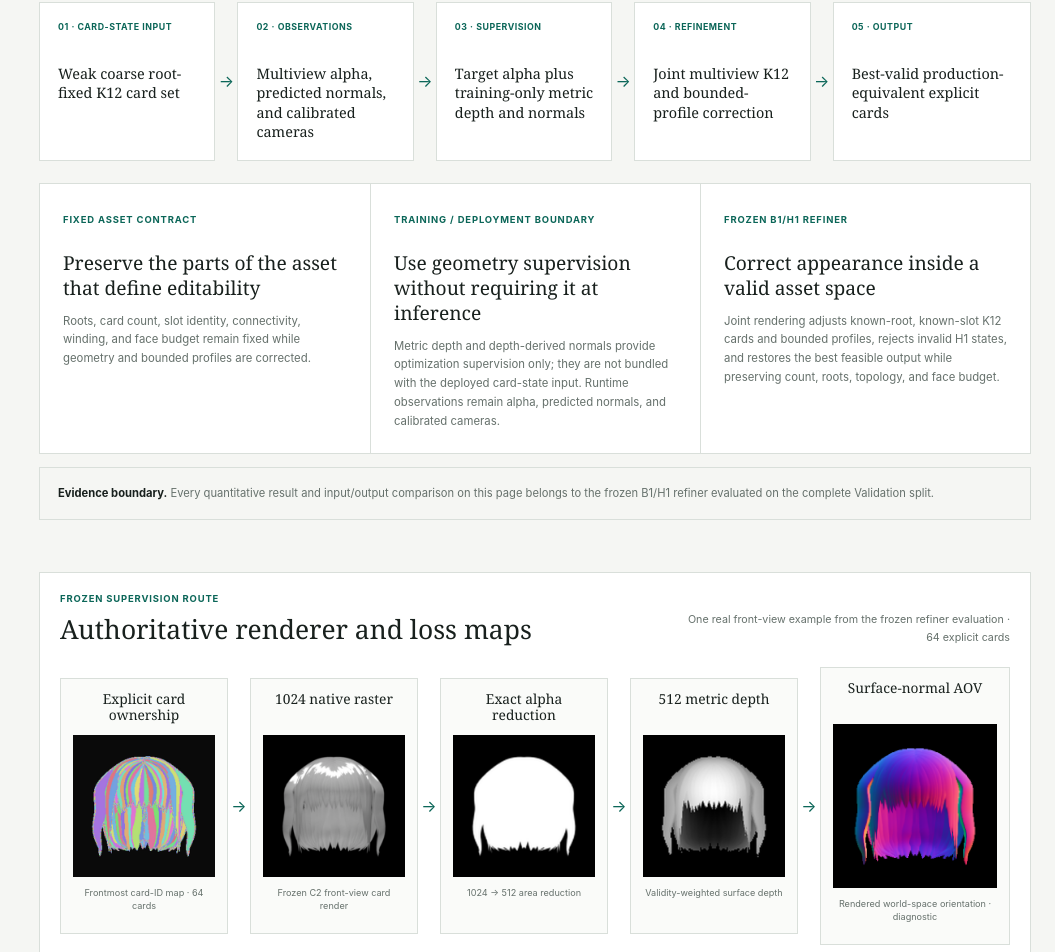
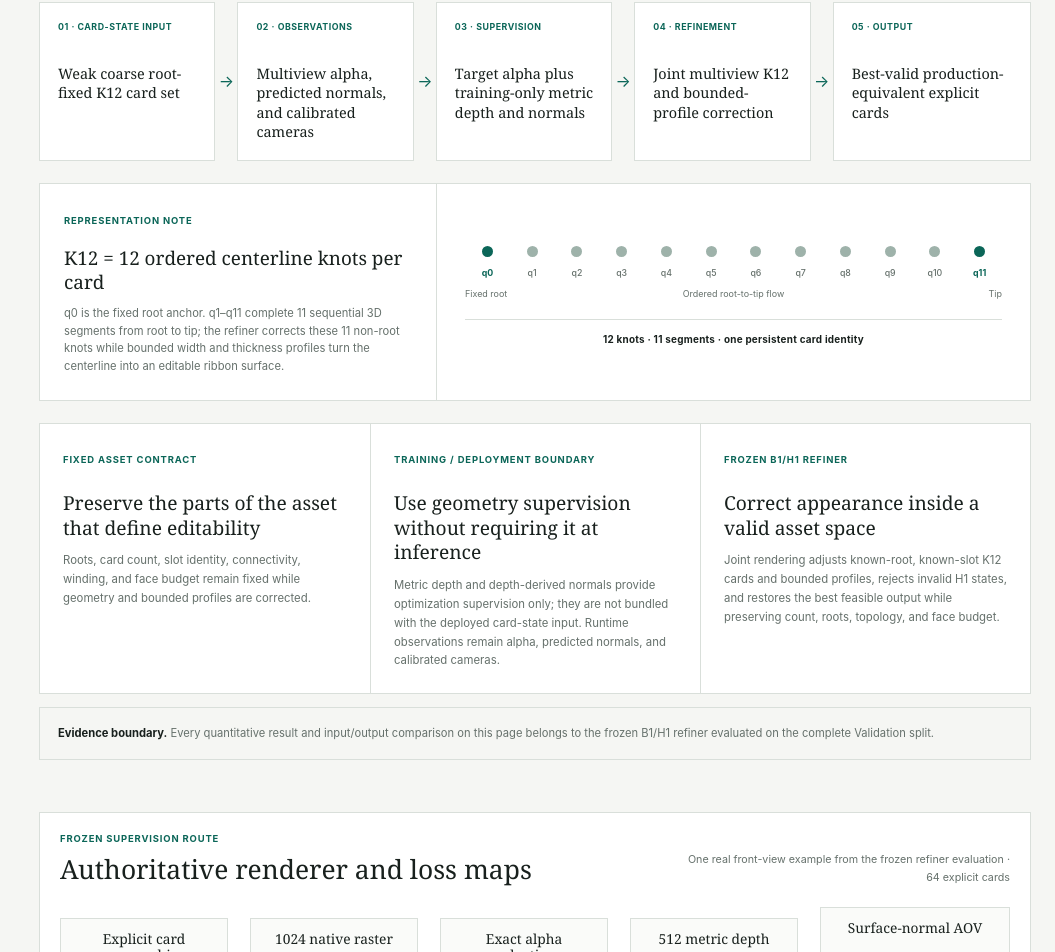
Before and after one commit to Xinyi-0916/research-site, a React (Vite) app: page / in a window 1280 px wide. Shown: the part 2240-3192 px from the top of the page, without its empty margins (225-1280 px from the left). Built offline with nearby package versions, Linux system fonts and the light colour scheme.

Commit message:
Explain the K12 card representation

```diff
--- a/src/ResearchSite.jsx
+++ b/src/ResearchSite.jsx
@@ -145,6 +145,16 @@ export default function ResearchSite() {
         <section className="content-section" id="methodology">
           <SectionHead number="02" title="Methodology" note={project.methodology.status} />
           <div className="method-pipeline">{project.methodology.steps.map((step, index) => <div className="method-stage" key={step.label}><article><span>{String(index + 1).padStart(2, '0')} · {step.label}</span><strong>{step.title}</strong></article>{index < project.methodology.steps.length - 1 && <i aria-hidden="true">→</i>}</div>)}</div>
+          <aside className="k12-explainer" aria-labelledby="k12-title">
+            <div className="k12-copy"><span>{project.methodology.k12.label}</span><h3 id="k12-title">{project.methodology.k12.title}</h3><p>{project.methodology.k12.body}</p></div>
+            <div className="k12-visual">
+              <div className="k12-knot-track" role="img" aria-label="Twelve ordered knots from fixed root q0 to tip q11">
+                {Array.from({ length: 12 }, (_, index) => <span className={index === 0 ? 'root-knot' : index === 11 ? 'tip-knot' : ''} key={index}><i />{index === 0 || index === 11 ? <b>q{index}</b> : <small>q{index}</small>}</span>)}
+              </div>
+              <div className="k12-axis"><span>Fixed root</span><span>Ordered root-to-tip flow</span><span>Tip</span></div>
+              <strong>{project.methodology.k12.summary}</strong>
+            </div>
+          </aside>
           <div className="method-roles">{project.methodology.roles.map((role) => <article key={role.label}><span>{role.label}</span><h3>{role.title}</h3><p>{role.body}</p></article>)}</div>
           <p className="method-evidence"><strong>Evidence boundary.</strong> {project.methodology.evidenceBoundary}</p>
           <RendererLossChart />
--- a/src/data/siteData.js
+++ b/src/data/siteData.js
@@ -163,6 +163,12 @@ export const project = {
       { label: 'Refinement', title: 'Joint multiview K12 and bounded-profile correction' },
       { label: 'Output', title: 'Best-valid production-equivalent explicit cards' },
     ],
+    k12: {
+      label: 'Representation note',
+      title: 'K12 = 12 ordered centerline knots per card',
+      body: 'q0 is the fixed root anchor. q1–q11 complete 11 sequential 3D segments from root to tip; the refiner corrects these 11 non-root knots while bounded width and thickness profiles turn the centerline into an editable ribbon surface.',
+      summary: '12 knots · 11 segments · one persistent card identity',
+    },
     roles: [
       {
         label: 'Fixed asset contract',
--- a/src/styles.css
+++ b/src/styles.css
@@ -137,6 +137,23 @@ code { font-family: ui-monospace, SFMono-Regular, Menlo, Consolas, monospace; }
 .method-stage article > span { display: block; color: var(--green); font-size: .55rem; font-weight: 750; letter-spacing: .06em; text-transform: uppercase; }
 .method-stage article > strong { display: block; margin-top: 32px; font-family: var(--serif); font-size: .9rem; font-weight: 400; line-height: 1.35; }
 .method-stage > i { display: grid; width: 22px; flex: 0 0 22px; place-items: center; color: var(--green); font-style: normal; }
+.k12-explainer { display: grid; margin-top: 22px; grid-template-columns: minmax(250px, .8fr) minmax(420px, 1.2fr); border: 1px solid var(--line); background: var(--panel); }
+.k12-copy { padding: 24px; }
+.k12-copy > span { color: var(--green); font-size: .59rem; font-weight: 750; letter-spacing: .09em; text-transform: uppercase; }
+.k12-copy h3 { margin: 18px 0 10px; font-family: var(--serif); font-size: 1.18rem; font-weight: 400; line-height: 1.3; }
+.k12-copy p { margin: 0; color: var(--muted); font-size: .7rem; line-height: 1.58; }
+.k12-visual { display: flex; min-width: 0; padding: 27px 28px 22px; flex-direction: column; justify-content: center; border-left: 1px solid var(--line); }
+.k12-knot-track { position: relative; display: grid; grid-template-columns: repeat(12, 1fr); align-items: start; }
+.k12-knot-track::before { position: absolute; top: 7px; right: 4%; left: 4%; height: 1px; background: var(--line-dark); content: ''; }
+.k12-knot-track > span { position: relative; display: flex; min-width: 0; flex-direction: column; align-items: center; gap: 8px; color: var(--muted); }
+.k12-knot-track i { width: 15px; height: 15px; border: 2px solid var(--panel); border-radius: 50%; background: #9eb2aa; box-shadow: 0 0 0 1px var(--line-dark); }
+.k12-knot-track .root-knot i, .k12-knot-track .tip-knot i { background: var(--green); }
+.k12-knot-track b, .k12-knot-track small { font-family: var(--mono); font-size: .55rem; font-style: normal; font-weight: 500; }
+.k12-knot-track b { color: var(--green); font-weight: 750; }
+.k12-axis { display: grid; margin-top: 10px; grid-template-columns: 1fr 2fr 1fr; color: var(--muted); font-size: .56rem; }
+.k12-axis span:nth-child(2) { text-align: center; }
+.k12-axis span:last-child { text-align: right; }
+.k12-visual > strong { margin-top: 20px; padding-top: 13px; border-top: 1px solid var(--line); color: var(--ink); font-size: .62rem; font-weight: 650; letter-spacing: .025em; text-align: center; }
 .method-roles { display: grid; margin-top: 22px; grid-template-columns: repeat(3, 1fr); border: 1px solid var(--line); background: var(--panel); }
 .method-roles article { padding: 23px; }
 .method-roles article + article { border-left: 1px solid var(--line); }
@@ -374,6 +391,8 @@ th:first-child { text-align: left; }
   .method-stage article { min-height: 0; }
   .method-stage article > strong { margin-top: 18px; }
   .method-stage > i { width: 100%; height: 24px; transform: rotate(90deg); }
+  .k12-explainer { grid-template-columns: 1fr; }
+  .k12-visual { border-top: 1px solid var(--line); border-left: 0; }
   .refiner-loss > header { grid-template-columns: 1fr; gap: 10px; }
   .loss-terms { grid-template-columns: 1fr; }
   .loss-terms article + article { border-top: 1px solid var(--line); border-left: 0; }
```
